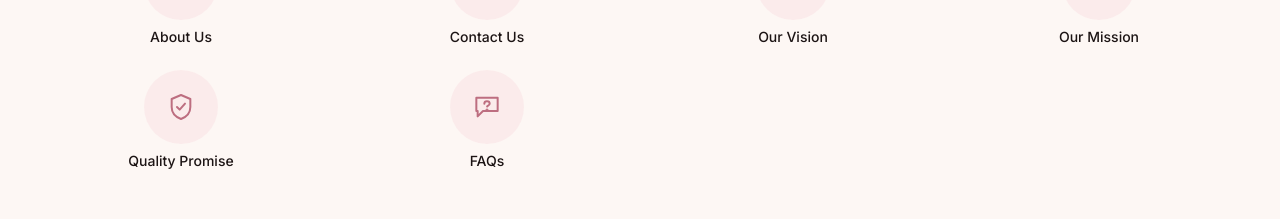
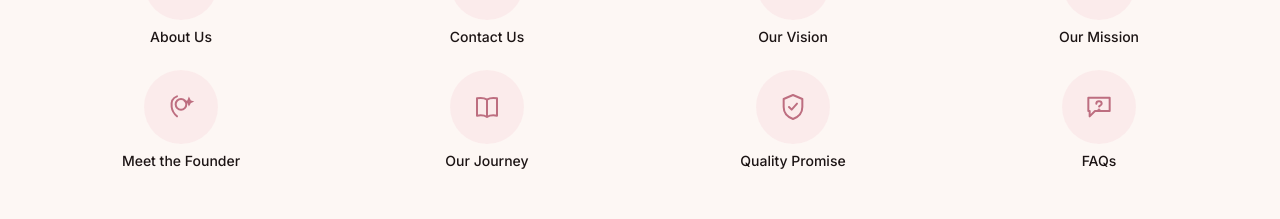
Before and after one commit to navafkp/arbornwebsite-FE, a Next.js app: page / in a window 1280 px wide. Shown: the part 420-639 px from the top of the page. Built offline with nearby package versions, Linux system fonts and the light colour scheme; no server answers.

Commit message:
feat: add mission and vision images to about page and update navigation sections

```diff
--- a/src/app/about/page.tsx
+++ b/src/app/about/page.tsx
@@ -8,6 +8,8 @@ import { withBasePath } from "@/lib/asset-path";
 
 const LOGO_IMAGE = withBasePath("/arborn.webp");
 const ABOUT_US_IMAGE = withBasePath("/images/about-us.png");
+const MISSION_IMAGE = withBasePath("/images/mission-arborn.png");
+const VISION_IMAGE = withBasePath("/images/vission-arborn.png");
 
 export const metadata: Metadata = {
   title: "About Arborn",
@@ -95,7 +97,9 @@ export default function AboutPage() {
                 style and affordability.
               </p>
             </div>
-            <PlaceholderArt className="h-28 w-full" />
+            <div className="relative aspect-square w-full bg-accent-soft/40">
+              <Image src={VISION_IMAGE} alt="Our vision" fill className="object-contain" />
+            </div>
           </section>
 
           <section id="our-mission" className="scroll-mt-24 overflow-hidden rounded-3xl bg-white shadow-[0_8px_20px_rgba(91,53,61,0.06)]">
@@ -105,7 +109,9 @@ export default function AboutPage() {
                 To make comfortable, beautiful and affordable nightwear accessible to every woman.
               </p>
             </div>
-            <PlaceholderArt className="h-28 w-full" />
+            <div className="relative aspect-square w-full bg-accent-soft/40">
+              <Image src={MISSION_IMAGE} alt="Our mission" fill className="object-contain" />
+            </div>
           </section>
         </div>
 
--- a/src/components/about/aboutSections.tsx
+++ b/src/components/about/aboutSections.tsx
@@ -36,6 +36,25 @@ function TargetIcon({ className }: { className?: string }) {
   );
 }
 
+function SparkleHairIcon({ className }: { className?: string }) {
+  return (
+    <svg className={className} viewBox="0 0 24 24" fill="none" stroke="currentColor" strokeWidth="1.5">
+      <path d="M9 4c-3 1-4.5 4-4 8 .3 2.5 1.7 5 4 7" strokeLinecap="round" />
+      <circle cx="12" cy="10" r="4" />
+      <path d="M18 6l.8 1.6L20 8l-1.2.6L18 10l-.6-1.4L16 8l1.4-.4z" />
+    </svg>
+  );
+}
+
+function BookIcon({ className }: { className?: string }) {
+  return (
+    <svg className={className} viewBox="0 0 24 24" fill="none" stroke="currentColor" strokeWidth="1.5">
+      <path d="M12 6.5c-1.8-1.2-4.3-1.5-7.5-1v13c3.2-.5 5.7-.2 7.5 1 1.8-1.2 4.3-1.5 7.5-1v-13c-3.2-.5-5.7-.2-7.5 1z" strokeLinejoin="round" />
+      <path d="M12 6.5v13" />
+    </svg>
+  );
+}
+
 function ShieldCheckIcon({ className }: { className?: string }) {
   return (
     <svg className={className} viewBox="0 0 24 24" fill="none" stroke="currentColor" strokeWidth="1.5">
@@ -60,6 +79,8 @@ export const ABOUT_SECTIONS = [
   { id: "contact-us", label: "Contact Us", Icon: PhoneIcon },
   { id: "our-vision", label: "Our Vision", Icon: EyeIcon },
   { id: "our-mission", label: "Our Mission", Icon: TargetIcon },
+  { id: "meet-the-founder", label: "Meet the Founder", Icon: SparkleHairIcon, href: "/about/founder" },
+  { id: "our-journey", label: "Our Journey", Icon: BookIcon, href: "/about/journey" },
   { id: "quality-promise", label: "Quality Promise", Icon: ShieldCheckIcon },
   { id: "faqs", label: "FAQs", Icon: FaqIcon },
 ] as const;
```
Also changed, not shown: public/images/mission-arborn.png (added), public/images/vission-arborn.png (added).
